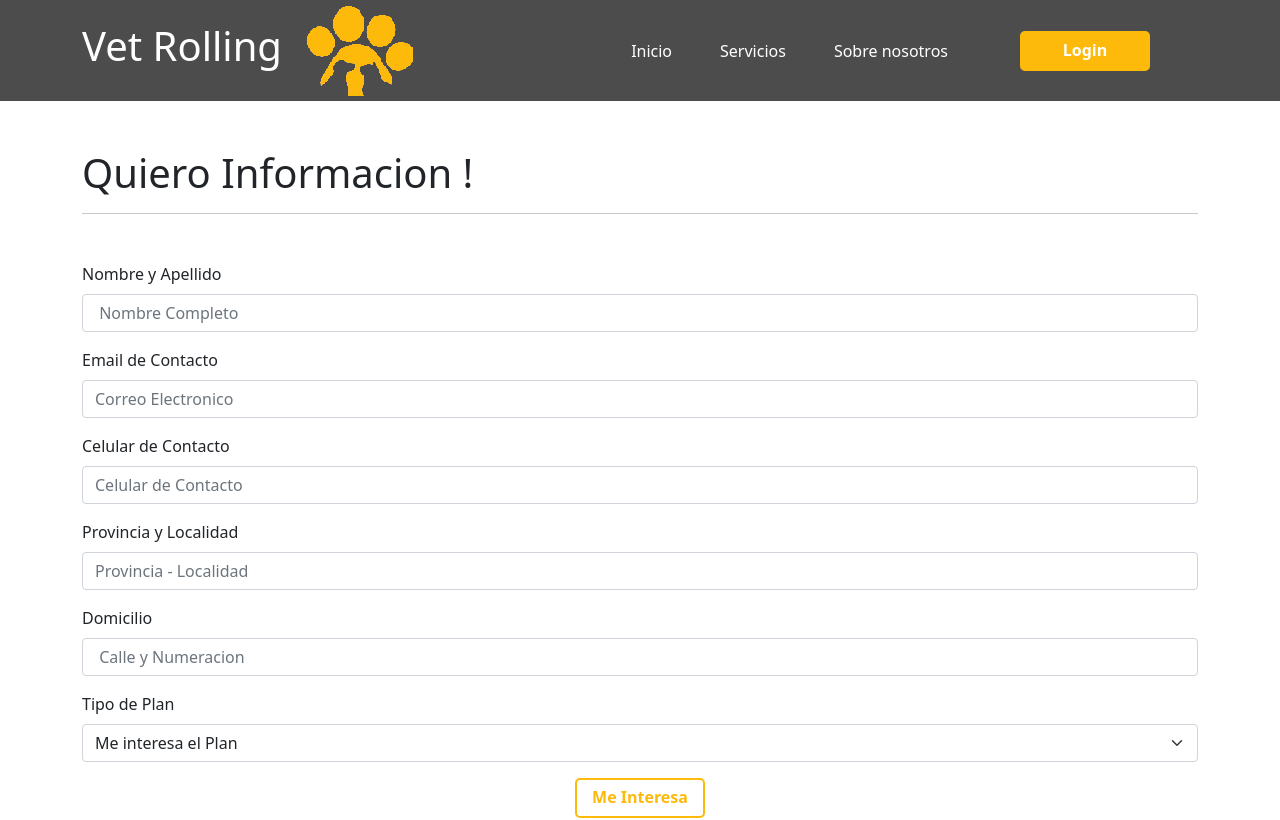
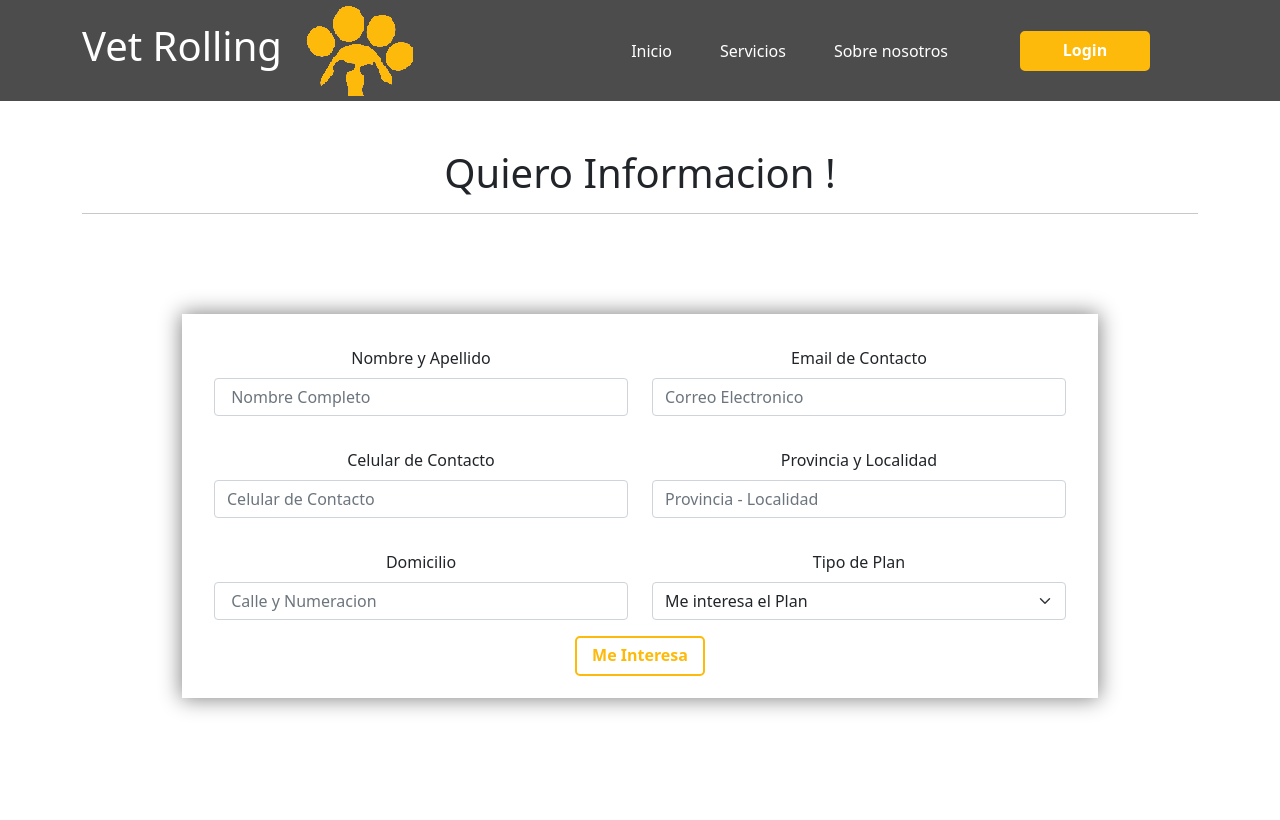
Before and after one commit to TeamRama/VetRolling, a React (Create React App) app: page /PaginaContacto in a window 1280 px wide. Shown: the top 820 px of the page. Built offline with nearby package versions, Linux system fonts and the light colour scheme; no server answers.

Commit message:
se hizo modificacion en los formularios de turnos , contacto y Usuario

```diff
--- /dev/null
+++ b/src/components/views/Formularios/PaginaContacto/PaginaContacto.css
@@ -0,0 +1,8 @@
+.Form-Contacto{
+    box-shadow: 0 0 20px 1px rgb(131, 131, 131);
+    margin: 100px;
+}
+
+.DatosContacto{
+    text-align: center;
+    }
--- a/src/components/views/Formularios/PaginaContacto/PaginaContacto.js
+++ b/src/components/views/Formularios/PaginaContacto/PaginaContacto.js
@@ -1,55 +1,73 @@
 import React from 'react';
-import { Container, Form, } from "react-bootstrap";
+import { Container, Form, Row , Col } from "react-bootstrap";
 import { Link } from "react-router-dom";
+import "./PaginaContacto.css";
+import "../../../../Styles/GeneralStyles.css";
+
 
 
 
 const PaginaContacto = () => {
     return (
         <div>
-            <Container className="py-5">
+            <Container className="py-5 DatosContacto">
                 <h1>Quiero Informacion ! </h1>
                 <hr />
                 {/* Form Contacto */}
-
-                <Form className="my-5">
-                    <Form.Group className="mb-3" controlId="formBasicEmail">
+                <div className='Form-Contacto'>
+                    <Form className="p-3 m-3">
+                        <Row ClassName='RowContacto' >
+                            <Col md={6}>
+                                <Form.Group className="my-3  groupcontacto" controlId="formBasicEmail">
                                     <Form.Label>Nombre y Apellido</Form.Label>
                                     <Form.Control
+                                        className="imputcontacto"
                                         type="text"
                                         placeholder=" Nombre Completo" />
                                 </Form.Group>
-
-                    <Form.Group className="mb-3" controlId="formBasicPassword">
+                            </Col>
+                            <Col md={6}>
+                                <Form.Group className="my-3 groupcontacto" controlId="formBasicPassword">
                                     <Form.Label>Email de Contacto </Form.Label>
                                     <Form.Control
+                                        className="imputcontacto"
                                         type="Email"
                                         placeholder="Correo Electronico " />
 
                                 </Form.Group>
+                            </Col>
+                            <Col md={6}>
 
-                    <Form.Group className="mb-3" controlId="formBasicPassword">
+                                <Form.Group className="my-3 groupcontacto" controlId="formBasicPassword">
                                     <Form.Label>Celular de Contacto</Form.Label>
                                     <Form.Control
+                                        className="imputcontacto"
                                         type="tel"
                                         placeholder="Celular de Contacto" />
                                 </Form.Group>
-                    <Form.Group className="mb-3" controlId="formBasicCheckbox">
+                            </Col>
+                            <Col md={6}>
+                                <Form.Group className="my-3 groupcontacto" controlId="formBasicCheckbox">
                                     <Form.Label>Provincia y Localidad </Form.Label>
                                     <Form.Control
+                                        className="imputcontacto"
                                         type="text"
                                         placeholder="Provincia - Localidad" />
                                 </Form.Group>
-                    <Form.Group className="mb-3" controlId="formBasicEmail">
+                            </Col>
+                            <Col md={6}>
+                                <Form.Group className="my-3 groupcontacto" controlId="formBasicEmail">
                                     <Form.Label>Domicilio</Form.Label>
                                     <Form.Control
+                                        className="imputcontacto"
                                         type="text"
                                         placeholder=" Calle y Numeracion" />
                                 </Form.Group>
-
-                    <Form.Group className="mb-3" controlId="formBasicCheckbox">
+                            </Col>
+                            <Col md={6}>
+                                <Form.Group className="my-3 groupcontacto" controlId="formBasicCheckbox">
                                     <Form.Label>Tipo de Plan</Form.Label>
-                        <Form.Select  >
+                                    <Form.Select className="imputcontacto" >
                                         <option value="">Me interesa el Plan </option>
                                         <option value="cachorro">Primeros Pasos</option>
                                         <option value="maduro">Madurando</option>
@@ -57,11 +75,14 @@ const PaginaContacto = () => {
 
                                     </Form.Select>
                                 </Form.Group>
+                            </Col>
                             <div className="text-end">
                                 <Link to="/PaginaContacto" className="btn-reservar text-decoration-none text-center"> Me Interesa </Link>
 
                             </div>
+                        </Row>
                     </Form>
+                </div>
             </Container>
         </div>
     );
--- /dev/null
+++ b/src/components/views/Formularios/Turnos/CrearTurno/CrearTurno.css
@@ -0,0 +1,8 @@
+.Form-Turno {
+  box-shadow: 0 0 20px 1px rgb(131, 131, 131);
+  margin: 100px;
+}
+
+.DatosTurno {
+  text-align: center;
+}
--- a/src/components/views/Formularios/Turnos/CrearTurno/CrearTurno.js
+++ b/src/components/views/Formularios/Turnos/CrearTurno/CrearTurno.js
@@ -4,6 +4,7 @@ import { useNavigate } from "react-router-dom";
 import Swal from "sweetalert2";
 import { validateNombreDueño, validateApellidoDueño, validateNombreMascota, validateRaza, validateVeterinario, validateHorario } from "../../../../helpers/ValidateFields";
 import "../../../../../Styles/GeneralStyles.css";
+import "./CrearTurno.css";
 
 
 
@@ -35,7 +36,7 @@ const CrearTurno = ({ URL }) => {
       !validateApellidoDueño(apellidoDueño) ||
       !validateNombreMascota(nombreMascota) ||
       !validateRaza(raza) ||
-      !validateVeterinario(veterinario)||
+      !validateVeterinario(veterinario) ||
       !validateHorario(horario)
     ) {
       Swal.fire("Ops!", " Datos incorrectos .", "error");
@@ -86,12 +87,12 @@ const CrearTurno = ({ URL }) => {
 
   return (
     <div  >
-      <Container className="py-5 cuerpo">
-        <h1>Todos los Turnos </h1>
+      <Container className="py-5 DatosContacto">
+        <h1>Elegir Turno para una Consulta </h1>
         <hr />
         {/* Form Turnos */}
-
-        <Form className="my-5" onSubmit={handleSubmit}>
+        <div className='Form-Turno'>
+          <Form className="p-3 m-3" onSubmit={handleSubmit}>
             <Row>
               <Col md={6}>
                 <Form.Group className="mb-3" controlId="formBasicEmail">
@@ -169,11 +170,13 @@ const CrearTurno = ({ URL }) => {
                 </Form.Group>
               </Col>
             </Row>
+
         <div className="text-end">
           <button className="btn-reservar"
             onClick={handleClick}>Reservar</button>
         </div>
       </Form>
+    </div >
     </Container >
     </div >
   );
--- a/src/components/views/Formularios/Usuarios/CrearUsuario/CrearUsuario.js
+++ b/src/components/views/Formularios/Usuarios/CrearUsuario/CrearUsuario.js
@@ -82,10 +82,10 @@ const CrearUsuario = ({ URL }) => {
 
         return (
             <div className='Registro'>
-                <Container className="py-5">
+                <Container className="py-5 DatosRegistro">
                     <div ClassName=''>
                         <h1 className='TituloR'>
-                            Registracion
+                            Registrarme en Vet Rolling
                         </h1>
                     </div>
                     <hr />
@@ -96,7 +96,7 @@ const CrearUsuario = ({ URL }) => {
                     </div>
                     <div className='Form-Registro'>
                         <Form className='RForm p-3 m-3' onSubmit={handleSubmit}>
-                            <Row ClassName='' >
+                            <Row ClassName='RowUsuario' >
                                 <Col md={6}>
                                     <Form.Group className="my-3" controlId="formBasicEmail">
                                         <Form.Label className='Rlabel'>Correo Electronico</Form.Label>
```
Lines whose indentation alone changed are shown as unchanged.
